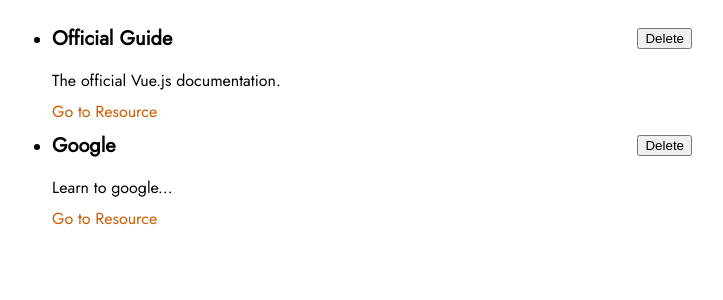
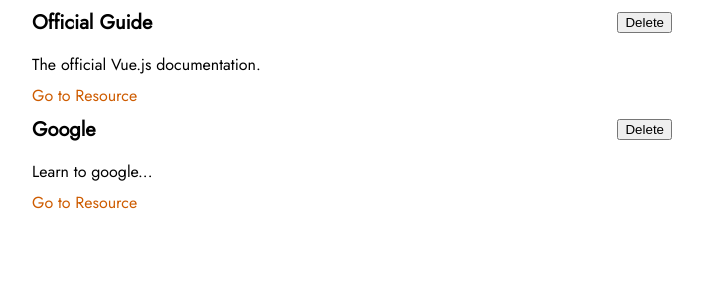
Before and after one commit to nzkks/vuejs-project, a Vue app: page / in a window 1280 px wide. Shown: the top 300 px of the page, without its empty margins (288-1011 px from the left). Built offline with nearby package versions, Linux system fonts and the light colour scheme.

Commit message:
StoredResources: add style

```diff
--- a/src/components/learningResources/StoredResources.vue
+++ b/src/components/learningResources/StoredResources.vue
@@ -12,3 +12,13 @@
   props: ['resources'],
 };
 </script>
+
+<style scoped>
+ul {
+  list-style: none;
+  margin: 0;
+  padding: 0;
+  margin: auto;
+  max-width: 40rem;
+}
+</style>
```
